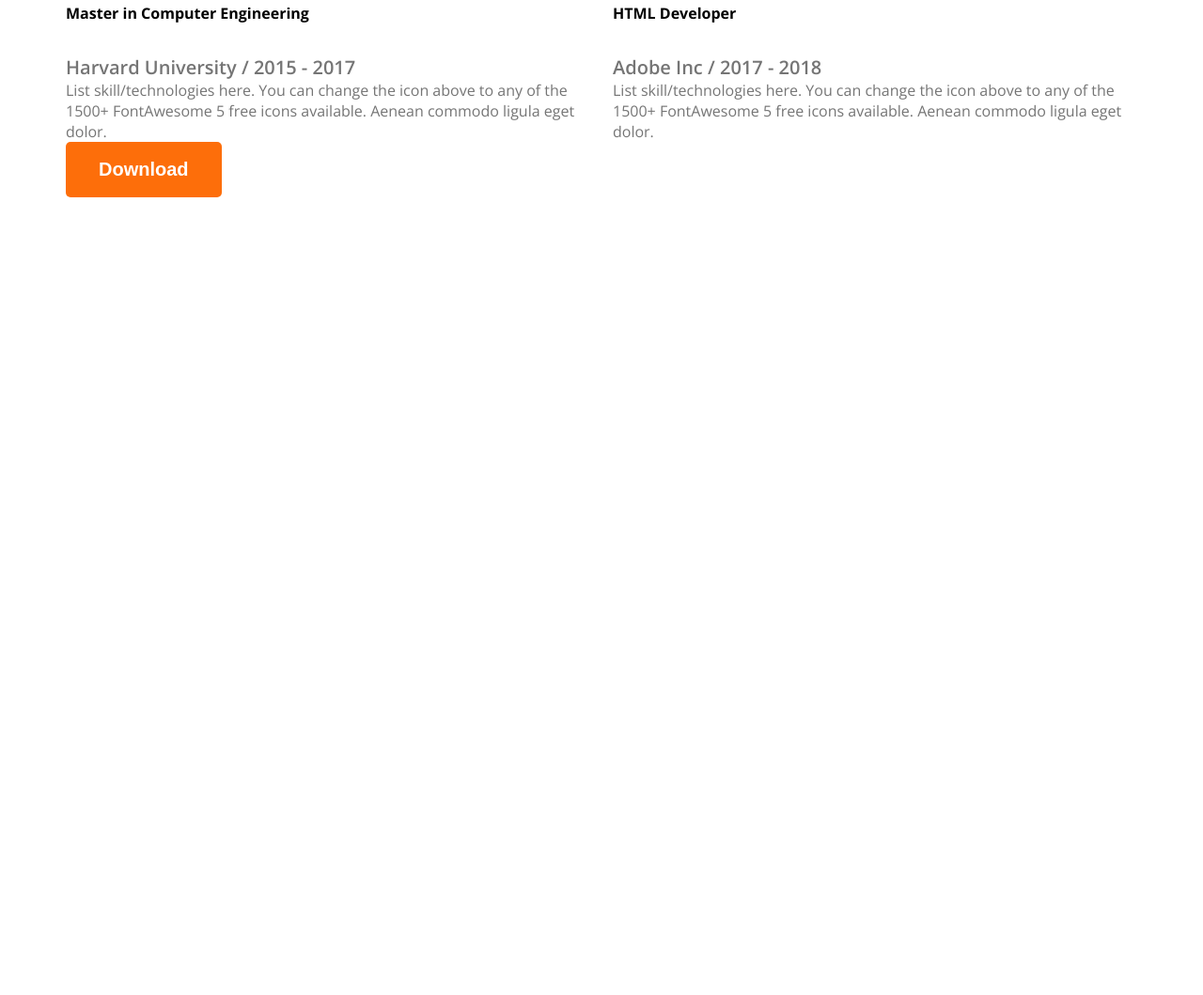
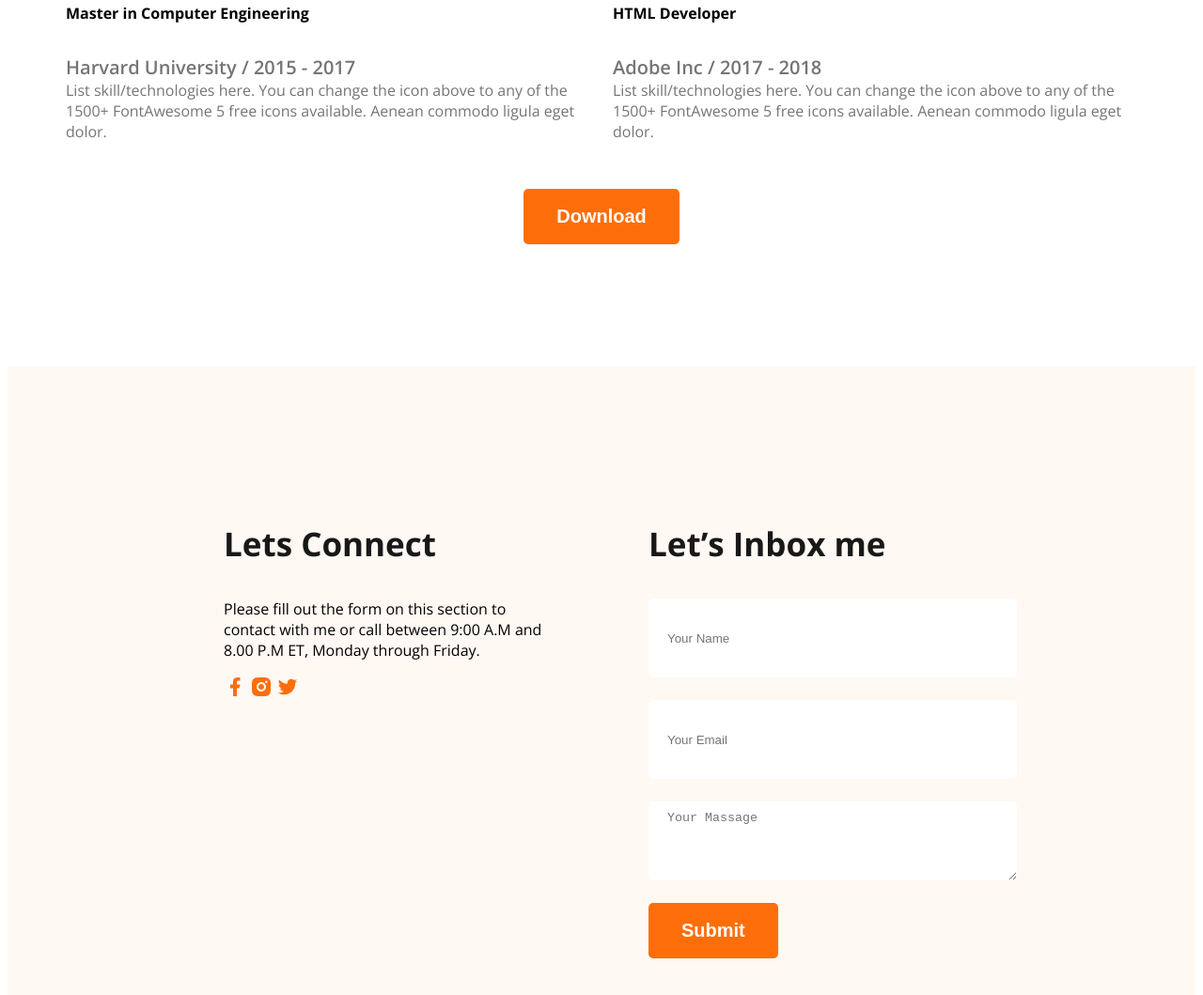
Before and after one commit to sonatonroyofficial/my-first-portfolio-website, a plain HTML site: page index.html in a window 1280 px wide. Shown: the part 2838-3897 px from the top of the page at 94% size. Before the commit the page ends 3178 px from the top, so only its background shows below. Drawn offline with nearby package versions, Linux system fonts and the light colour scheme.

Commit message:
footer compeleted

```diff
--- a/index.html
+++ b/index.html
@@ -100,7 +100,7 @@
         </section>
 
         <section class="resume">
-             <h3 class="section-title">A summary of My Resume</h3>
+             <h3 class="section-title text-center">A summary of My Resume</h3>
              <div class="resume-container">
                 <!-- .resume-column*2>h3.resume-column-title.experience*3>h4.experience-title+h5.experience-sub-title+.experience-deescription -->
                  <div class="resume-column">
@@ -152,13 +152,40 @@ to any of the 1500+ FontAwesome 5 free icons available. Aenean commodo ligula eg
                  </div>
              </div>
 
-            <button class="btn-primary">Download</button>
+             <div class="text-center resume-download-cv">
+                <button class="btn-primary">Download</button>
+             </div>
+
 
         </section>
 
     </main>
 
-    <footer>
+    <footer class="secondary-bg">
+        <!-- .footer-column*2 -->
+
+        <div class="footer-column">
+
+        <h3 class="section-title">Lets Connect</h3>
+        <p>Please fill out the form on this section to contact with me or call between 9:00 A.M and 8.00 P.M ET, Monday through Friday.</p>
+          <div>
+            <a href=""><img src="image/icons/facebook.png" alt=""></a>
+            <a href=""><img src="image/icons/insta.png" alt=""></a>
+            <a href=""><img src="image/icons/twitter.png" alt=""></a>
+          </div>
+
+        </div>
+        <div class="footer-column">
+            <h3 class="section-title">Let’s Inbox me</h3>
+            <form action="">
+                <input type="text" name="" id="" placeholder="Your Name">
+                <input type="email" name="" id="" placeholder="Your Email">
+                <textarea name="" id="" cols="30" rows="20" placeholder="Your Massage"></textarea>
+                <input class="btn-primary" type="submit" value="Submit">
+
+            </form>
+
+        </div>
 
 
     </footer>
--- a/styles/style.css
+++ b/styles/style.css
@@ -168,3 +168,32 @@ main section{
 .resume hr {
     margin: 30px 5px;
 }
+
+.resume-download-cv{
+    margin-top: 50px;
+}
+
+/* Footer Styles */
+
+footer{
+    padding: 130px 230px;
+    display: flex;
+    gap: 100px;
+
+}
+
+.footer-column{
+    width: 50%;
+}
+
+footer input[type="text"], footer input[type="email"], footer textarea{
+    height: 64px;
+    border-radius: 5px;
+    background-color: white;
+    display: block;
+    width: 100%;
+    padding: 10px 20px ;
+    margin-bottom: 24px;
+    border: none;
+
+}
```
